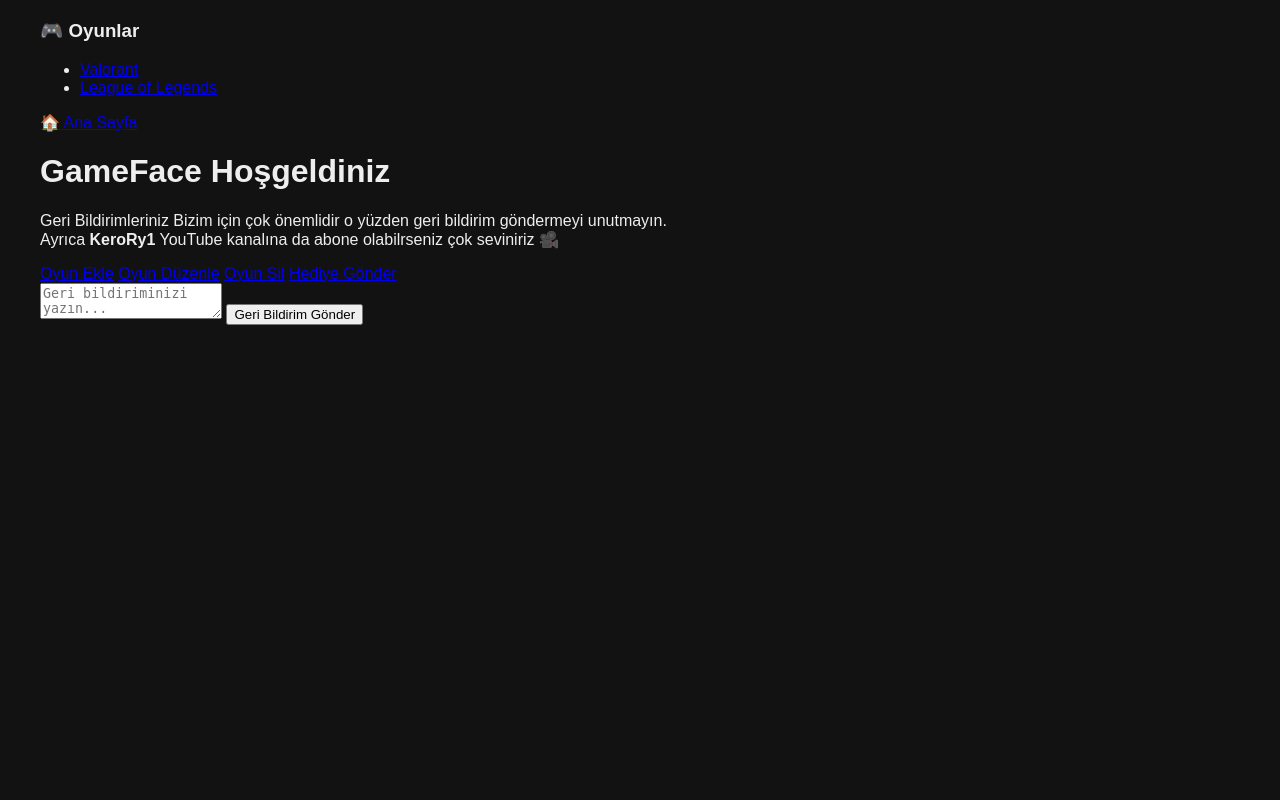
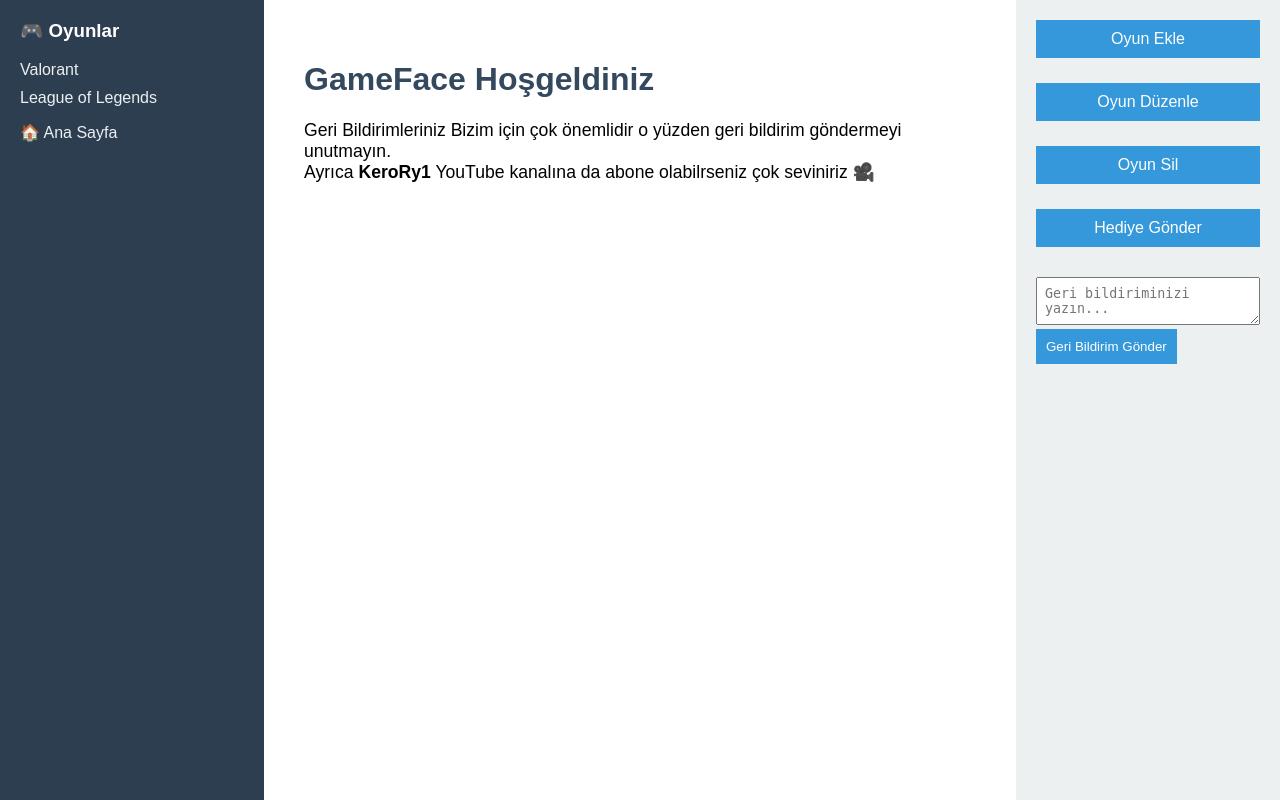
Before and after one commit to KeroRy1/KeroGame, a Flask app: page / in a window 1280 px wide. Run offline with Flask 3, Linux system fonts and the light colour scheme.

Commit message:
Update style.css

```diff
--- a/static/style.css
+++ b/static/style.css
@@ -1,100 +1,78 @@
 body {
-  margin: 0; padding: 0;
-  font-family: sans-serif;
-  background: #121212;
-  color: #eee;
+    font-family: Arial, sans-serif;
+    margin: 0;
+    background-color: #f4f4f4;
 }
 
 .container {
-  max-width: 1200px;
-  margin: 20px auto;
-  padding: 0 10px;
+    display: flex;
+    height: 100vh;
 }
 
-.layout-grid {
-  display: grid;
-  grid-template-columns: 220px 1fr 200px;
-  gap: 16px;
+.sidebar {
+    width: 20%;
+    background-color: #2c3e50;
+    color: white;
+    padding: 20px;
 }
 
-/* Ortak sütun stili */
-.sidebar-left,
-.main-content,
-.sidebar-right {
-  background: #1f1f1f;
-  padding: 16px;
-  border-radius: 12px;
+.sidebar h3 {
+    margin-top: 0;
 }
 
-/* SOL SÜTUN */
-/* Arama kutusu */
-.sidebar-left form input {
-  width: 100%;
-  padding: 8px 12px;
-  margin-bottom: 16px;
-  border: none;
-  border-radius: 20px;
-  background: #2e2e2e;
-  color: #eee;
+.sidebar ul {
+    list-style: none;
+    padding: 0;
 }
 
-.sidebar-left h2 {
-  margin-top: 0;
+.sidebar li {
+    margin: 10px 0;
 }
 
-.sidebar-left ul {
-  list-style: none;
-  padding: 0;
+.sidebar a {
+    color: #ecf0f1;
+    text-decoration: none;
 }
 
-.sidebar-left li {
-  margin-bottom: 8px;
+.main {
+    width: 60%;
+    padding: 40px;
+    background-color: white;
 }
 
-.sidebar-left li.active a,
-.sidebar-left a:hover {
-  color: #00bcd4;
+.main h1 {
+    color: #34495e;
 }
 
-.sidebar-left a {
-  text-decoration: none;
-  color: #ccc;
-  display: block;
-  padding: 6px 12px;
-  border-radius: 8px;
+.description {
+    font-size: 1.1em;
+    margin-top: 20px;
 }
 
-/* ORTA SÜTUN */
-.main-content h1 {
-  margin-top: 0;
-  font-size: 1.6rem;
+.actions {
+    width: 20%;
+    background-color: #ecf0f1;
+    padding: 20px;
+    display: flex;
+    flex-direction: column;
+    gap: 15px;
 }
 
-.main-content p {
-  line-height: 1.5;
+.actions a, .actions button {
+    padding: 10px;
+    background-color: #3498db;
+    color: white;
+    border: none;
+    text-align: center;
+    text-decoration: none;
+    margin-bottom: 10px;
+    display: block;
 }
 
-/* SAĞ SÜTUN */
-/* Hediye gönder kutusu */
-.sidebar-right h2 {
-  margin-top: 0;
-  text-align: center;
+.actions textarea,
+.actions input {
+    width: 100%;
+    padding: 8px;
+    margin-top: 5px;
+    box-sizing: border-box;
 }
-
-.sidebar-right .btn {
-  display: block;
-  width: 100%;
-  padding: 12px;
-  margin-top: 12px;
-  border: none;
-  border-radius: 20px;
-  background: #ff8c00;
-  color: #121212;
-  font-weight: bold;
-  cursor: pointer;
-  text-align: center;
-}
-
-.sidebar-right .btn:hover {
-  background: #e69500;
-}
```
